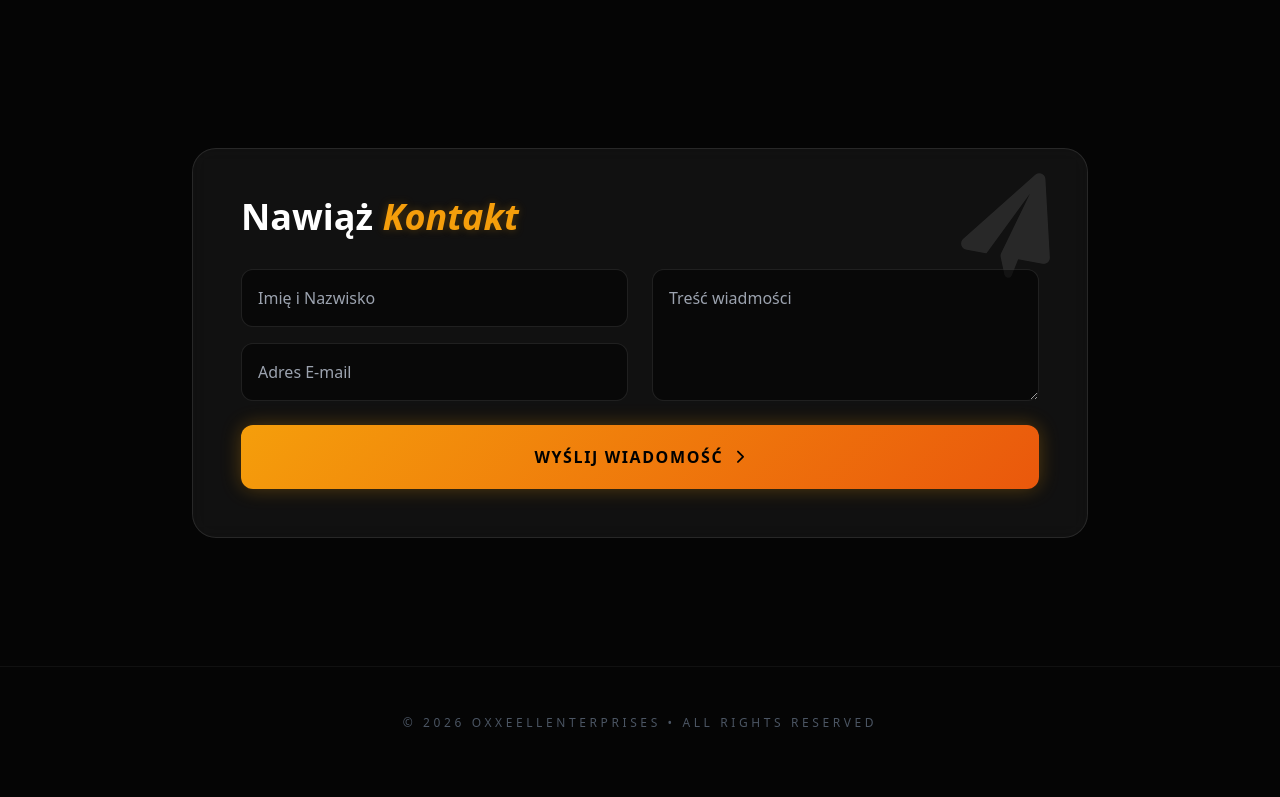
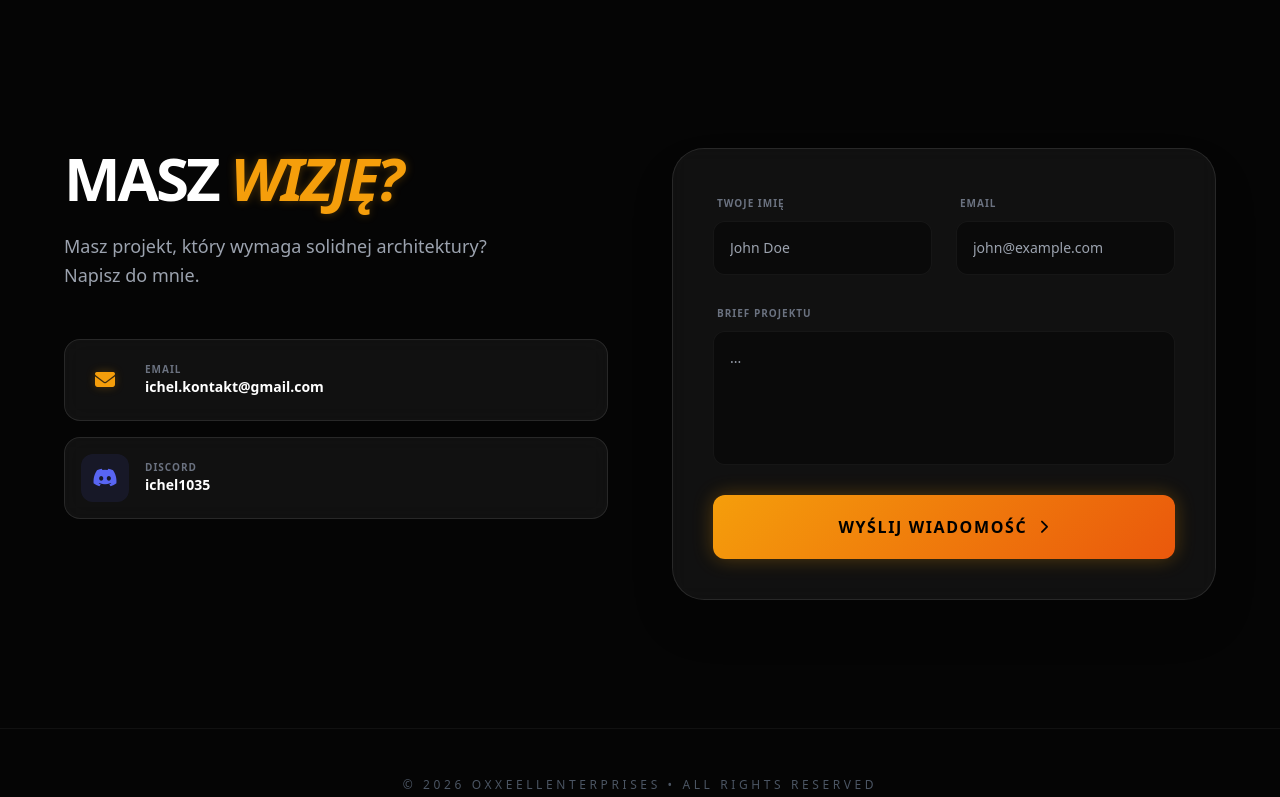
Before and after one commit to oxxeellyt/oxxeell.github.io, a plain HTML site: page index.html in a window 1280 px wide. Shown: the part 2649-3446 px from the top of the page. Drawn offline with nearby package versions, Linux system fonts and the light colour scheme.

Commit message:
Update index.html

```diff
--- a/index.html
+++ b/index.html
@@ -5,7 +5,7 @@
     <meta name="viewport" content="width=device-width, initial-scale=1.0">
     <title>Oxxeell | Marketing Specialist</title>
     <script src="https://cdn.tailwindcss.com"></script>
-    <link rel="stylesheet" href="https://cdnjs.cloudflare.com/ajax/libs/font-awesome/6.0.0/css/all.min.css">
+    <link rel="stylesheet" href="https://cdnjs.cloudflare.com/ajax/libs/font-awesome/6.5.1/css/all.min.css">
     <link href="https://unpkg.com/aos@2.3.1/dist/aos.css" rel="stylesheet">
     <style>
         :root {
@@ -19,7 +19,6 @@
             overflow-x: hidden;
         }
 
-        /* Tło w kratkę (Cyber Grid) */
         .grid-bg {
             background-image:
                 linear-gradient(to right, rgba(255,255,255,0.05) 1px, transparent 1px),
@@ -44,7 +43,7 @@
 
         .glass-card:hover {
             border-color: var(--accent);
-            transform: translateY(-10px);
+            transform: translateY(-5px);
             box-shadow: 0 10px 30px rgba(0,0,0,0.5);
         }
 
@@ -187,7 +186,7 @@
                     <thead>
                         <tr class="bg-white/5 text-accent uppercase text-xs tracking-widest">
                             <th class="p-6 text-left font-black">Dzień tygodnia</th>
-                            <th class="p-6 text-right font-black">Godzina/th>
+                            <th class="p-6 text-right font-black">Godzina</th>
                         </tr>
                     </thead>
                     <tbody class="text-gray-300">
@@ -210,32 +209,70 @@
     </section>
 
     <section id="contact" class="py-32 px-8">
-        <div class="max-w-4xl mx-auto glass-card p-12 rounded-3xl relative overflow-hidden">
-            <div class="absolute top-0 right-0 p-8 opacity-10">
-                <i class="fas fa-paper-plane text-8xl -rotate-12"></i>
+        <div class="max-w-6xl mx-auto">
+            <div class="grid grid-cols-1 lg:grid-cols-2 gap-16 items-start">
+
+                <div data-aos="fade-right">
+                    <h2 class="text-5xl md:text-6xl font-black mb-6 uppercase tracking-tighter">
+                        Masz <span class="text-accent italic">Wizję?</span>
+                    </h2>
+                    <p class="text-gray-400 text-lg mb-12 max-w-md leading-relaxed">
+                        Masz projekt, który wymaga solidnej architektury? Napisz do mnie.
+                    </p>
+
+                    <div class="space-y-4">
+                        <div class="glass-card p-4 rounded-2xl flex items-center gap-4">
+                            <div class="w-12 h-12 rounded-xl bg-accent/10 flex items-center justify-center text-accent">
+                                <i class="fas fa-envelope text-xl"></i>
+                            </div>
+                            <div>
+                                <p class="text-[10px] uppercase tracking-widest text-gray-500 font-bold">Email</p>
+                                <p class="text-sm font-bold">ichel.kontakt@gmail.com</p>
+                            </div>
                         </div>
 
-            <h2 class="text-4xl font-bold mb-8">Nawiąż <span class="text-accent italic">Kontakt</span></h2>
+                        <div class="glass-card p-4 rounded-2xl flex items-center gap-4">
+                            <div class="w-12 h-12 rounded-xl bg-[#5865F2]/10 flex items-center justify-center text-[#5865F2]">
+                                <i class="fab fa-discord text-xl"></i>
+                            </div>
+                            <div>
+                                <p class="text-[10px] uppercase tracking-widest text-gray-500 font-bold">Discord</p>
+                                <p class="text-sm font-bold">ichel1035</p>
+                            </div>
+                        </div>
+                    </div>
+                </div>
 
-            <form id="contact-form" action="https://formspree.io/f/xnjlqzja" method="POST" class="grid grid-cols-1 md:grid-cols-2 gap-6 relative z-10">
-                <div class="space-y-4">
-                    <input type="text" name="name" required placeholder="Imię i Nazwisko"
-                        class="w-full p-4 bg-black/50 border border-white/10 rounded-xl focus:border-accent transition outline-none text-white">
-                    <input type="email" name="email" required placeholder="Adres E-mail"
-                        class="w-full p-4 bg-black/50 border border-white/10 rounded-xl focus:border-accent transition outline-none text-white">
+                <div data-aos="fade-left" class="glass-card p-8 md:p-10 rounded-[2rem] relative shadow-2xl">
+                    <form id="contact-form" action="https://formspree.io/f/xnjlqzja" method="POST" class="space-y-6">
+                        <div class="grid grid-cols-1 md:grid-cols-2 gap-6">
+                            <div class="space-y-2">
+                                <label class="text-[10px] uppercase tracking-widest text-gray-500 font-black ml-1">Twoje Imię</label>
+                                <input type="text" name="name" required placeholder="John Doe"
+                                    class="w-full p-4 bg-black/40 border border-white/5 rounded-xl focus:border-accent transition outline-none text-white text-sm">
                             </div>
-                <textarea name="message" required rows="4" placeholder="Treść wiadmości"
-                    class="w-full p-4 bg-black/50 border border-white/10 rounded-xl focus:border-accent transition outline-none text-white"></textarea>
+                            <div class="space-y-2">
+                                <label class="text-[10px] uppercase tracking-widest text-gray-500 font-black ml-1">Email</label>
+                                <input type="email" name="email" required placeholder="john@example.com"
+                                    class="w-full p-4 bg-black/40 border border-white/5 rounded-xl focus:border-accent transition outline-none text-white text-sm">
+                            </div>
+                        </div>
 
-                <div class="md:col-span-2">
+                        <div class="space-y-2">
+                            <label class="text-[10px] uppercase tracking-widest text-gray-500 font-black ml-1">Brief Projektu</label>
+                            <textarea name="message" required rows="5" placeholder="..."
+                                class="w-full p-4 bg-black/40 border border-white/5 rounded-xl focus:border-accent transition outline-none text-white text-sm resize-none"></textarea>
+                        </div>
+
                         <button type="submit" id="submit-btn" class="w-full accent-gradient py-5 rounded-xl font-black text-black uppercase tracking-widest hover:scale-[1.02] active:scale-95 transition transform flex justify-center items-center gap-3 group">
                             <span>Wyślij wiadomość</span>
                             <i id="btn-icon" class="fas fa-chevron-right text-sm group-hover:translate-x-1 transition"></i>
                         </button>
+                    </form>
+                    <div id="form-status" class="hidden mt-6 p-4 rounded-xl text-center font-bold text-sm"></div>
                 </div>
-            </form>
 
-            <div id="form-status" class="hidden mt-6 p-4 rounded-xl text-center font-bold"></div>
+            </div>
         </div>
     </section>
 
@@ -245,14 +282,12 @@
 
     <script src="https://unpkg.com/aos@2.3.1/dist/aos.js"></script>
     <script>
-        // Inicjalizacja Animacji
         AOS.init({
             duration: 1000,
             once: true,
             easing: 'ease-out-quad'
         });
 
-        // Obsługa Formularza
         const form = document.getElementById('contact-form');
         const status = document.getElementById('form-status');
         const btn = document.getElementById('submit-btn');
@@ -261,10 +296,8 @@
 
         form.addEventListener("submit", async function(event) {
             event.preventDefault();
-
-            // UI Loading state
             btn.disabled = true;
-            btnText.innerText = "PRZESYŁANIE DANYCH...";
+            btnText.innerText = "PRZESYŁANIE...";
             btnIcon.className = "fas fa-circle-notch fa-spin text-sm";
 
             const data = new FormData(event.target);
@@ -275,24 +308,19 @@
                 headers: { 'Accept': 'application/json' }
             }).then(response => {
                 if (response.ok) {
-                    // Sukces
-                    status.classList.remove('hidden', 'bg-red-500/10', 'text-red-500');
-                    status.classList.add('bg-green-500/10', 'text-green-500', 'border', 'border-green-500/20');
-                    status.innerHTML = '<i class="fas fa-check-circle mr-2"></i> Transmisja pomyślna. Odpowiem wkrótce.';
+                    status.classList.remove('hidden', 'text-red-500');
+                    status.classList.add('text-accent');
+                    status.innerHTML = '<i class="fas fa-check-circle mr-2"></i> Transmisja pomyślna.';
                     form.reset();
-                    btnText.innerText = "WYSŁANO POPRAWNIE";
+                    btnText.innerText = "WYSŁANO";
                     btnIcon.className = "fas fa-check";
-                    btn.classList.replace('accent-gradient', 'bg-green-600');
                 } else {
                     throw new Error();
                 }
             }).catch(error => {
-                // Błąd
-                status.classList.remove('hidden', 'bg-green-500/10', 'text-green-500');
-                status.classList.add('bg-red-500/10', 'text-red-500', 'border', 'border-red-500/20');
-                status.innerHTML = '<i class="fas fa-exclamation-triangle mr-2"></i> Błąd połączenia z serwerem.';
-                btnText.innerText = "SPRÓBUJ PONOWNIE";
-                btnIcon.className = "fas fa-redo text-sm";
+                status.classList.remove('hidden');
+                status.classList.add('text-red-500');
+                status.innerHTML = 'Błąd połączenia.';
                 btn.disabled = false;
             });
         });
```
Lines whose indentation alone changed are shown as unchanged.
